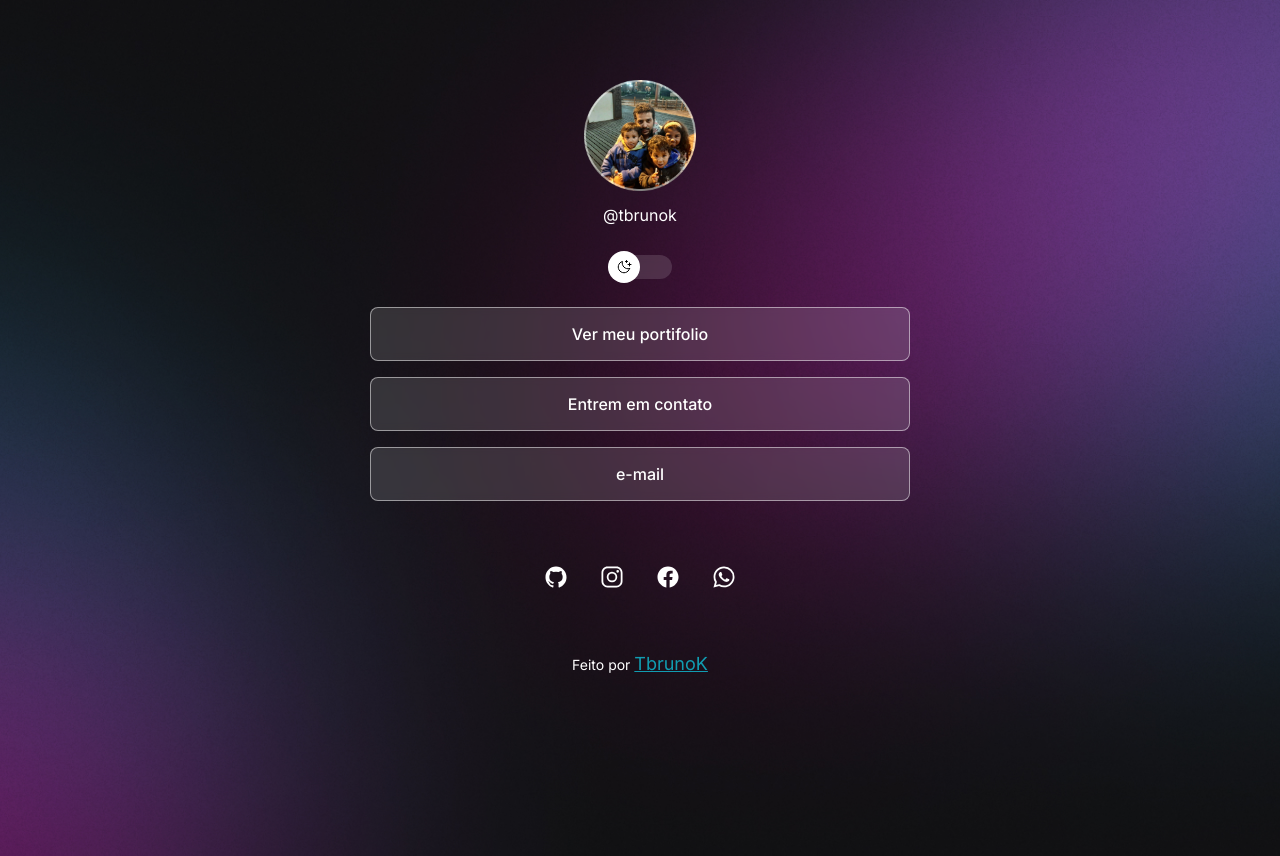
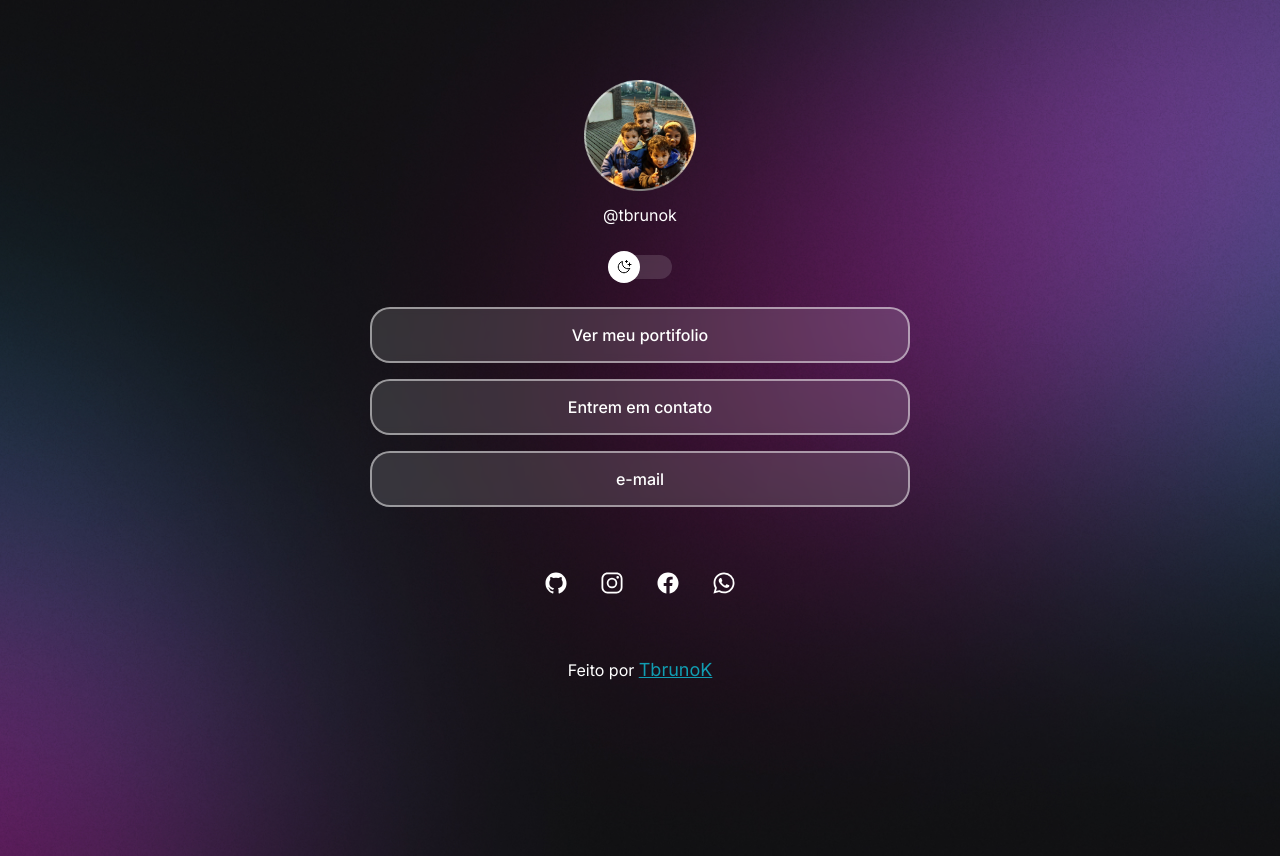
Before and after one commit to TbrunoK/devlinks-project, a plain HTML site: page index.html in a window 1280 px wide. Drawn offline with nearby package versions, Linux system fonts and the light colour scheme.

Commit message:
Colors/font-size

```diff
--- a/style.css
+++ b/style.css
@@ -121,8 +121,8 @@ ul li a {
   padding: 16px 24px;
 
   background: var(--surface-color);
-  border: 1px solid var(--stroke-color);
-  border-radius: 8px;
+  border: 2px solid var(--stroke-color);
+  border-radius: 20px;
 
   backdrop-filter: blur(4px);
   -webkit-backdrop-filter: blur(4px);
@@ -130,7 +130,7 @@ ul li a {
   text-decoration: none;
   font-weight: 500;
 
-  transition: background 0.2s;
+  transition: background 0.6s;
 }
 
 /* pseudo-selector */
@@ -167,7 +167,7 @@ ul li a:hover {
 footer {
   padding: 24px;
   text-align: center;
-  font-size: 14px;
+  font-size: 16px;
 }
 
 footer a.creator{
```
